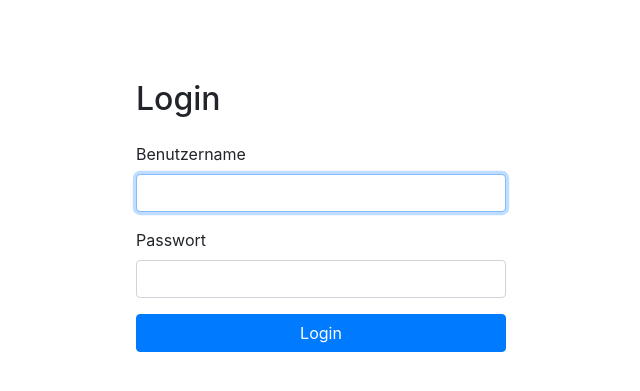
After one commit to tonikilger/medical_voice_recognition_pc, a Flask app: page /login in a window 1280 px wide. The commit adds this page. Shown: the top 391 px of the page, without its empty margins (319-959 px from the left). Run offline with Flask 3, Linux system fonts and the light colour scheme.

Commit message:
Implement login/logout with Flask-Login and add logout button to navbar

```diff
--- a/templates/base.html
+++ b/templates/base.html
@@ -24,7 +24,11 @@
             <a href="/recording" class="navbutton btn btn-dark {% if request.path == '/recording' %}active{% endif %}">Record Patient</a>
             <a href="/search" class="navbutton btn btn-dark {% if request.path == '/search' %}active{% endif %}">Search Patient</a>
           </div>
-
+          {% if current_user.is_authenticated %}
+    <form action="{{ url_for('login.logout') }}" method="post" style="display:inline;">
+        <button type="submit" class="btn btn-secondary ml-2">Logout</button>
+    </form>
+{% endif %}
         </div>
       </nav>
 
--- /dev/null
+++ b/templates/login.html
@@ -0,0 +1,31 @@
+<!DOCTYPE html>
+<html lang="en">
+<head>
+    <meta charset="UTF-8">
+    <title>Login</title>
+    <link rel="stylesheet" href="https://cdn.jsdelivr.net/npm/bootstrap@4.6.2/dist/css/bootstrap.min.css">
+</head>
+<body>
+<div class="container" style="max-width:400px; margin-top:80px;">
+    <h2 class="mb-4">Login</h2>
+    <form method="POST">
+        <div class="form-group">
+            <label for="username">Benutzername</label>
+            <input type="text" class="form-control" id="username" name="username" required autofocus>
+        </div>
+        <div class="form-group">
+            <label for="password">Passwort</label>
+            <input type="password" class="form-control" id="password" name="password" required>
+        </div>
+        {% with messages = get_flashed_messages() %}
+          {% if messages %}
+            <div class="alert alert-danger mt-2">
+              {{ messages[0] }}
+            </div>
+          {% endif %}
+        {% endwith %}
+        <button type="submit" class="btn btn-primary btn-block">Login</button>
+    </form>
+</div>
+</body>
+</html>
--- a/test.py
+++ b/test.py
@@ -1,15 +1,13 @@
 from flask import Flask
 from flask_migrate import Migrate
-from models import db
+from flask_login import LoginManager
+from models import db, User
 import sys
 import os
 
 sys.path.append(os.path.dirname(os.path.abspath(__file__)))
 
-
-# Initialize SQLAlchemy
-
-migrate = Migrate()  # Initialize Flask-Migrate
+migrate = Migrate()
 
 def create_app():
     app = Flask(__name__)
@@ -18,19 +16,31 @@ def create_app():
     app.config['SQLALCHEMY_DATABASE_URI'] = 'sqlite:///database.db'
     app.config['SQLALCHEMY_TRACK_MODIFICATIONS'] = False
     app.secret_key = 'the random string'
-    import models
 
     # Initialize extensions
     db.init_app(app)
-    migrate.init_app(app, db)  # Bind Flask-Migrate to the app and SQLAlchemy
+    migrate.init_app(app, db)
+
+    # Flask-Login initialisieren
+    login_manager = LoginManager()
+    login_manager.login_view = "login.login"
+    login_manager.init_app(app)
+
+    from models import User
+
+    @login_manager.user_loader
+    def load_user(user_id):
+        return User.query.get(int(user_id))
+
+    import models
     from views import views
+    from views import login_blueprint
 
     # Register Blueprints
     app.register_blueprint(views)
-
+    app.register_blueprint(login_blueprint)
 
     return app
-
 
 if __name__ == '__main__':
     app = create_app()
--- a/views.py
+++ b/views.py
@@ -1,5 +1,6 @@
-from flask import Blueprint, render_template, request, redirect, url_for
-from models import Recording, db, Patient
+from flask import Blueprint, render_template, request, redirect, url_for, flash
+from flask_login import login_user, logout_user, login_required
+from models import Recording, db, Patient, User
 import datetime
 
 # Create a Blueprint
@@ -11,6 +12,7 @@ def home():
     return render_template('home.html')
 
 @views.route('/dashboards')
+@login_required
 def dashboards():
     patients = Patient.query.all()
     recordings = Recording.query.all()
@@ -246,3 +248,21 @@ def delete_recording(recording_id):
             db.session.delete(patient)
             db.session.commit()
     return redirect(request.referrer or url_for('views.dashboards'))
+
+login_blueprint = Blueprint('login', __name__)
+
+@login_blueprint.route('/login', methods=['GET', 'POST'])
+def login():
+    if request.method == 'POST':
+        user = User.query.filter_by(username=request.form['username']).first()
+        if user and user.check_password(request.form['password']):
+            login_user(user)
+            return redirect(url_for('views.dashboards'))
+        flash('Login fehlgeschlagen!')
+    return render_template('login.html')
+
+@login_blueprint.route('/logout', methods=['POST'])
+@login_required
+def logout():
+    logout_user()
+    return redirect(url_for('login.login'))
```
Also changed, not shown: migrations/versions/8dce47e67574_add_user_table.py (added, +34 -0 lines), models.py (+16 -0 lines), instance/database.db.
